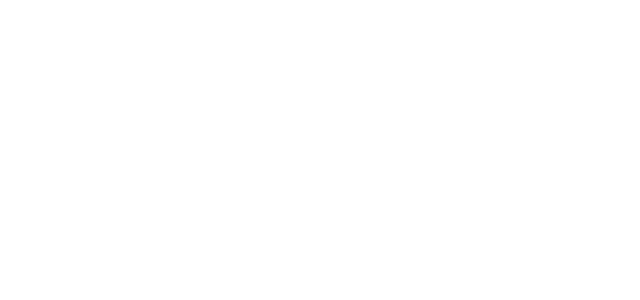
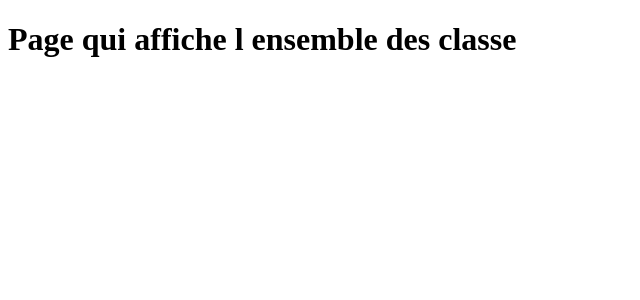
Before and after one commit to Wen360-lab/gestion_emprunt_ordi, a Next.js app: page /salle in a window 1280 px wide. Shown: the top 300 px of the page, without its empty margins (0-640 px from the left). Built offline with nearby package versions, Linux system fonts and the light colour scheme.

Commit message:
Création de la branche feature/classrooms

```diff
--- a/app/(dashboard)/salle/page.tsx
+++ b/app/(dashboard)/salle/page.tsx
@@ -5,6 +5,7 @@
  */
 export default function AllSalles() {
     return (<>
+        <h1>Page qui affiche l ensemble des classe</h1>
 
     </>);
 }
```
